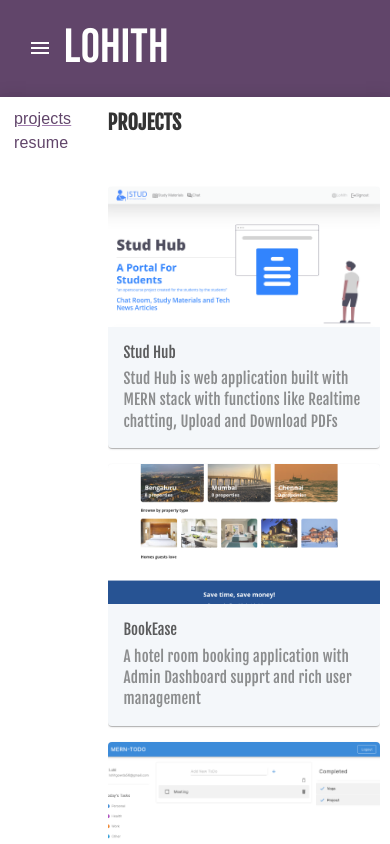
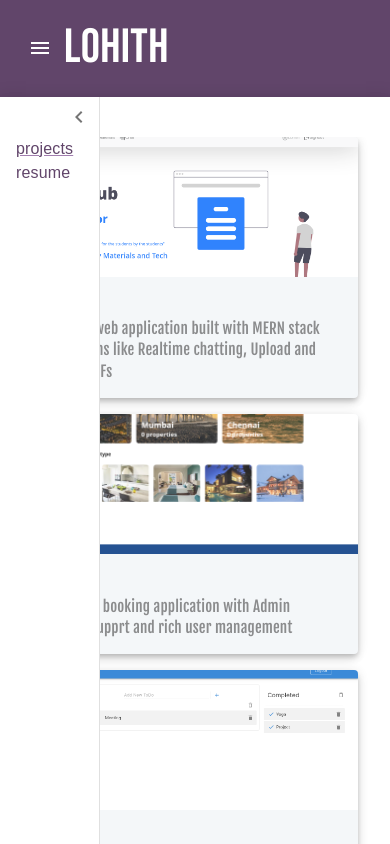
Before and after one commit to Thagoo/Lohith, a React (Vite) app: page /career/projects in a window 390 px wide. Shown: the top 844 px of the page. Built offline with nearby package versions, Linux system fonts and the light colour scheme.

Commit message:
src: Adding Drawer sidebar in mobile even if it looks ugly and Improve scalabality
Signed-off-by: thagoo <lohitgowda56@gmail.com>

```diff
--- a/index.html
+++ b/index.html
@@ -13,6 +13,12 @@
 <link rel="preconnect" href="https://fonts.gstatic.com" crossorigin>
 <link href="https://fonts.googleapis.com/css2?family=Bebas+Neue&display=swap" rel="stylesheet">
     <title>Lohith</title>
+    <style>
+      body {
+        -webkit-font-smoothing: antialiased;
+        -moz-osx-font-smoothing: grayscale;
+      }
+    </style>
   </head>
   <body>
     <div id="root"></div>
--- a/src/App.jsx
+++ b/src/App.jsx
@@ -1,21 +1,21 @@
 import React from "react";
 import Header from "./components/Header/Header";
 import { Container, CssBaseline } from "@mui/material";
-import Banner from "./components/Banner/Banner";
 import Home from "./components/Home/Home";
-import About from "./components/About/About";
-import Contact from "./components/Contact/Contact";
 import { BrowserRouter, Routes, Route } from "react-router-dom";
-import Career from "./components/Career/Career";
 import Footer from "./components/Footer/Footer";
 import useMediaQuery from "@mui/material/useMediaQuery";
+import ContentLoader from "./pages/Content/ContentLoader";
+import { aboutContent } from "./content/about/about";
+import { contactContent } from "./content/contact/contact";
+import { careerContent } from "./content/career/career";
 
 function App() {
   const mobile = !useMediaQuery("(min-width:600px)");
+
   return (
     <>
       <CssBaseline />
-
       <BrowserRouter>
         <Container
           maxWidth="lg"
@@ -30,28 +30,22 @@ function App() {
           <Routes>
             <Route exact path="/" element={<Home />} />
             <Route
-              path="/about/:aboutType"
+              path="/about/:contentType"
               element={
-                <Banner>
-                  <About />
-                </Banner>
+                <ContentLoader section={"about"} contents={aboutContent} />
               }
             ></Route>
 
             <Route
-              path="/contact/:contactType"
+              path="/contact/:contentType"
               element={
-                <Banner>
-                  <Contact />
-                </Banner>
+                <ContentLoader section={"contact"} contents={contactContent} />
               }
             />
             <Route
-              path="/career/:careerType"
+              path="/career/:contentType"
               element={
-                <Banner>
-                  <Career />
-                </Banner>
+                <ContentLoader section={"career"} contents={careerContent} />
               }
             />
           </Routes>
--- a/src/components/About/About.jsx
+++ /dev/null
@@ -1,21 +0,0 @@
-import { Box, Grid, Grow, Typography } from "@mui/material";
-import React from "react";
-import { Outlet, useParams } from "react-router-dom";
-import ContentLoader from "../../pages/Content/ContentLoader";
-import { aboutContent } from "../../content/about/about";
-
-function About() {
-  const { aboutType } = useParams();
-
-  return (
-    <>
-      <ContentLoader
-        section={"about"}
-        contentType={aboutType}
-        contents={aboutContent}
-      />
-    </>
-  );
-}
-
-export default About;
--- a/src/components/Banner/Banner.jsx
+++ /dev/null
@@ -1,29 +0,0 @@
-import React from "react";
-import { Box, Grid, Paper, Slide } from "@mui/material";
-import hero from "../../assets/hero.jpg";
-
-function Banner({ children }) {
-  return (
-    <>
-      <Grid container component={Paper} square elevation={10} sx={{ flex: 1 }}>
-        <Grid item xs={12} md={9}>
-          {children}
-        </Grid>
-        <Grid
-          item
-          md={3}
-          p="20px"
-          sx={{
-            display: { xs: "none", md: "flex" },
-            bgcolor: `#e4e4e2`,
-            justifyContent: "center",
-          }}
-        >
-          <img src={hero} alt="test" style={{ height: `50vh` }} />
-        </Grid>
-      </Grid>
-    </>
-  );
-}
-
-export default Banner;
--- a/src/components/Career/Career.jsx
+++ /dev/null
@@ -1,21 +0,0 @@
-import { Box, Grid, Grow, Typography } from "@mui/material";
-import React from "react";
-import { Outlet, useParams } from "react-router-dom";
-import ContentLoader from "../../pages/Content/ContentLoader";
-import { careerContent } from "../../content/career/career";
-
-function career() {
-  const { careerType } = useParams();
-
-  return (
-    <>
-      <ContentLoader
-        section={"career"}
-        contentType={careerType}
-        contents={careerContent}
-      />
-    </>
-  );
-}
-
-export default career;
--- a/src/content/career/projects.module.jsx
+++ b/src/content/career/projects.module.jsx
@@ -3,7 +3,7 @@ import Card from "@mui/material/Card";
 import CardContent from "@mui/material/CardContent";
 import CardMedia from "@mui/material/CardMedia";
 import Typography from "@mui/material/Typography";
-import { CardActionArea, Grid } from "@mui/material";
+import { CardActionArea, Container, Grid, Paper } from "@mui/material";
 import studhub from "../../assets/studhub.png";
 import bookease from "../../assets/bookease.png";
 import todo from "../../assets/todo.png";
@@ -42,14 +42,16 @@ const typographyStyle = {
 };
 export default function Projects() {
   return (
-    <Grid
-      container
-      spacing={2}
-      sx={{ maxHeight: `80vh`, overflow: "scroll", mt: 4 }}
-    >
+    <Grid container spacing={2}>
       {projects.map((project) => (
         <Grid item>
-          <Card sx={{ maxWidth: 300, bgcolor: "#f3f6f9" }}>
+          <Card
+            sx={{
+              maxWidth: { xs: 350, md: 300 },
+              bgcolor: "#f3f6f9",
+              boxShadow: 5,
+            }}
+          >
             <CardActionArea href={project.url} target="_blank">
               <CardMedia
                 component="img"
--- a/src/pages/Content/ContentLoader.jsx
+++ b/src/pages/Content/ContentLoader.jsx
@@ -1,20 +1,79 @@
-import { Box, Grid, Grow, Typography } from "@mui/material";
-import React from "react";
+import {
+  Box,
+  Container,
+  Grid,
+  Grow,
+  Paper,
+  Typography,
+  styled,
+} from "@mui/material";
+import React, { useEffect, useRef, useState } from "react";
 import Sidebar from "./Sidebar";
-import { Outlet, useParams } from "react-router-dom";
+import SidebarMobile from "./Sidebar.mobile";
+import { useTheme } from "@mui/styles";
+import hero from "../../assets/hero.jpg";
+import { useParams } from "react-router-dom";
 
-function ContentLoader({ section, contentType, contents }) {
+const Main = styled("main", { shouldForwardProp: (prop) => prop !== "open" })(
+  ({ theme, open }) => ({
+    flexGrow: 1,
+    transition: theme.transitions.create("margin", {
+      easing: theme.transitions.easing.sharp,
+      duration: theme.transitions.duration.leavingScreen,
+    }),
+    marginLeft: `100px`,
+    ...(open && {
+      transition: theme.transitions.create("margin", {
+        easing: theme.transitions.easing.easeOut,
+        duration: theme.transitions.duration.enteringScreen,
+      }),
+      marginLeft: 0,
+    }),
+  })
+);
+
+function ContentLoader({ section, contents }) {
+  const [open, setOpen] = React.useState(false);
+  const { contentType } = useParams();
+  const theme = useTheme();
+  const [containerHeight, setContainerHeight] = useState();
+
   const selectedContent = contents.find(
     (content) => content.key === contentType
   );
 
+  const containerRef = useRef(null);
+
+  useEffect(() => {
+    setContainerHeight(containerRef.current.clientHeight);
+  });
+
   return (
     <>
-      <Grid container component={Box} direction="row">
-        <Grid item md={2} xs={3}>
+      <Grid
+        container
+        component={Paper}
+        square
+        elevation={10}
+        sx={{ flex: 1 }}
+        ref={containerRef}
+      >
+        <Grid item md={1.5} xs={0}>
+          <Box sx={{ display: { xs: "none", md: "block" } }}>
             <Sidebar section={section} options={contents} />
+          </Box>
         </Grid>
-        <Grid item md={10} xs={9} p={"10px"} component={Box}>
+        <Grid item md={7} xs={12} sx={{ display: "flex" }}>
+          <Box sx={{ display: { xs: "block", md: "none" } }}>
+            <SidebarMobile
+              section={section}
+              options={contents}
+              containerHeight={containerHeight}
+              setOpen={setOpen}
+              open={open}
+            />
+          </Box>
+          <Main open={open} sx={{ p: 1 }}>
             <Typography
               variant="h6"
               sx={{
@@ -43,6 +102,19 @@ function ContentLoader({ section, contentType, contents }) {
                 {selectedContent?.content}
               </Typography>
             </Box>
+          </Main>
+        </Grid>
+        <Grid
+          item
+          md={3.5}
+          p="20px"
+          sx={{
+            display: { xs: "none", md: "flex" },
+            bgcolor: `#e4e4e2`,
+            justifyContent: "center",
+          }}
+        >
+          <img src={hero} alt="hero" style={{ height: `50vh` }} />
         </Grid>
       </Grid>
     </>
--- a/src/pages/Content/Sidebar.jsx
+++ b/src/pages/Content/Sidebar.jsx
@@ -2,7 +2,6 @@ import { Box, Typography } from "@mui/material";
 import React from "react";
 import { Link } from "@mui/material";
 import { NavLink } from "react-router-dom";
-import { aboutContent } from "../../content/about/about";
 
 function Sidebar({ section, options }) {
   const preventDefault = (event) => event.preventDefault();
@@ -12,7 +11,7 @@ function Sidebar({ section, options }) {
       <Box p="10px">
         <Typography
           sx={{
-            display: { xs: "none" },
+            display: { xs: "none", md: "block" },
             color: "#333",
             fontWeight: `600`,
             textTransform: `uppercase`,
--- /dev/null
+++ b/src/pages/Content/Sidebar.mobile.jsx
@@ -0,0 +1,121 @@
+import * as React from "react";
+import { makeStyles } from "@mui/styles";
+import Box from "@mui/material/Box";
+import Drawer from "@mui/material/Drawer";
+import CssBaseline from "@mui/material/CssBaseline";
+import MuiAppBar from "@mui/material/AppBar";
+import Toolbar from "@mui/material/Toolbar";
+import List from "@mui/material/List";
+import Typography from "@mui/material/Typography";
+import IconButton from "@mui/material/IconButton";
+import ChevronLeftIcon from "@mui/icons-material/ChevronLeft";
+import ChevronRightIcon from "@mui/icons-material/ChevronRight";
+import { Link } from "@mui/material";
+import { NavLink } from "react-router-dom";
+import { Container } from "@mui/material";
+
+const drawerWidth = 240;
+
+export default function SidebarMobile({
+  section,
+  options,
+  containerHeight,
+  setOpen,
+  open,
+}) {
+  const [height, setHeight] = React.useState();
+  const preventDefault = (event) => event.preventDefault();
+
+  const useStyles = makeStyles({
+    drawer: {
+      position: "relative",
+      width: 0,
+      "& .MuiBackdrop-root": {
+        display: "none",
+      },
+      "& .MuiDrawer-paper": {
+        width: 100,
+        position: "absolute",
+        height: height,
+        transition: "none !important",
+      },
+    },
+  });
+
+  const classes = useStyles();
+  React.useEffect(() => {
+    if (open) {
+      setHeight(containerHeight);
+    } else {
+      setHeight(0);
+    }
+  }, [open]);
+
+  React.useEffect(() => {
+    setOpen(!open);
+  }, [1]);
+
+  const handleDrawerOpen = () => {
+    setOpen(true);
+  };
+
+  const handleDrawerClose = () => {
+    setOpen(false);
+  };
+
+  return (
+    <Box>
+      <IconButton
+        color="inherit"
+        aria-label="open drawer"
+        onClick={handleDrawerOpen}
+        sx={{ mr: 0, ...(open && { display: "none" }) }}
+      >
+        <ChevronRightIcon />
+      </IconButton>
+
+      <Drawer
+        open={open}
+        className={classes.drawer}
+        variant="persistent"
+        anchor="left"
+      >
+        <Box sx={{ display: "flex", justifyContent: "end" }}>
+          <IconButton onClick={handleDrawerClose}>
+            <ChevronLeftIcon />
+          </IconButton>
+        </Box>
+        <Container
+          sx={{
+            display: "flex",
+            flexDirection: "column",
+            justifyContent: "center",
+            flexWrap: "wrap",
+            fontFamily: "Cormorant",
+          }}
+          onClick={preventDefault}
+        >
+          {options.map((option) => (
+            <NavLink
+              to={`/${section}/${option.key}`}
+              style={({ isActive }) => ({
+                color: isActive ? "#a27eaf" : "white",
+              })}
+            >
+              <Link
+                component={Typography}
+                style={{
+                  color: "#61456a",
+                  fontFamily: "Arial",
+                }}
+                underline="hover"
+              >
+                {option.key}
+              </Link>
+            </NavLink>
+          ))}
+        </Container>
+      </Drawer>
+    </Box>
+  );
+}
```
Also changed, not shown: src/components/Contact/Contact.jsx (deleted, +0 -21 lines). Lines whose indentation alone changed are shown as unchanged.
